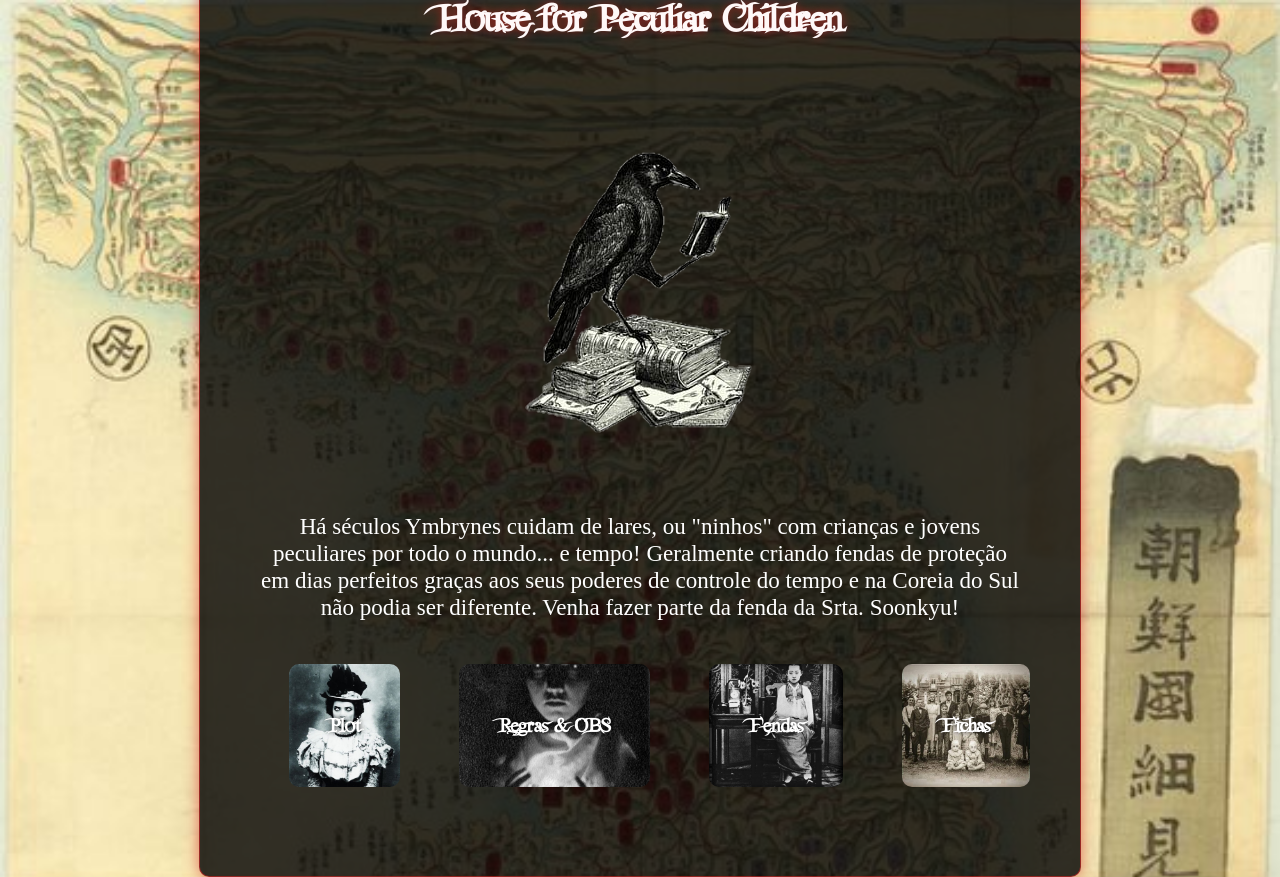
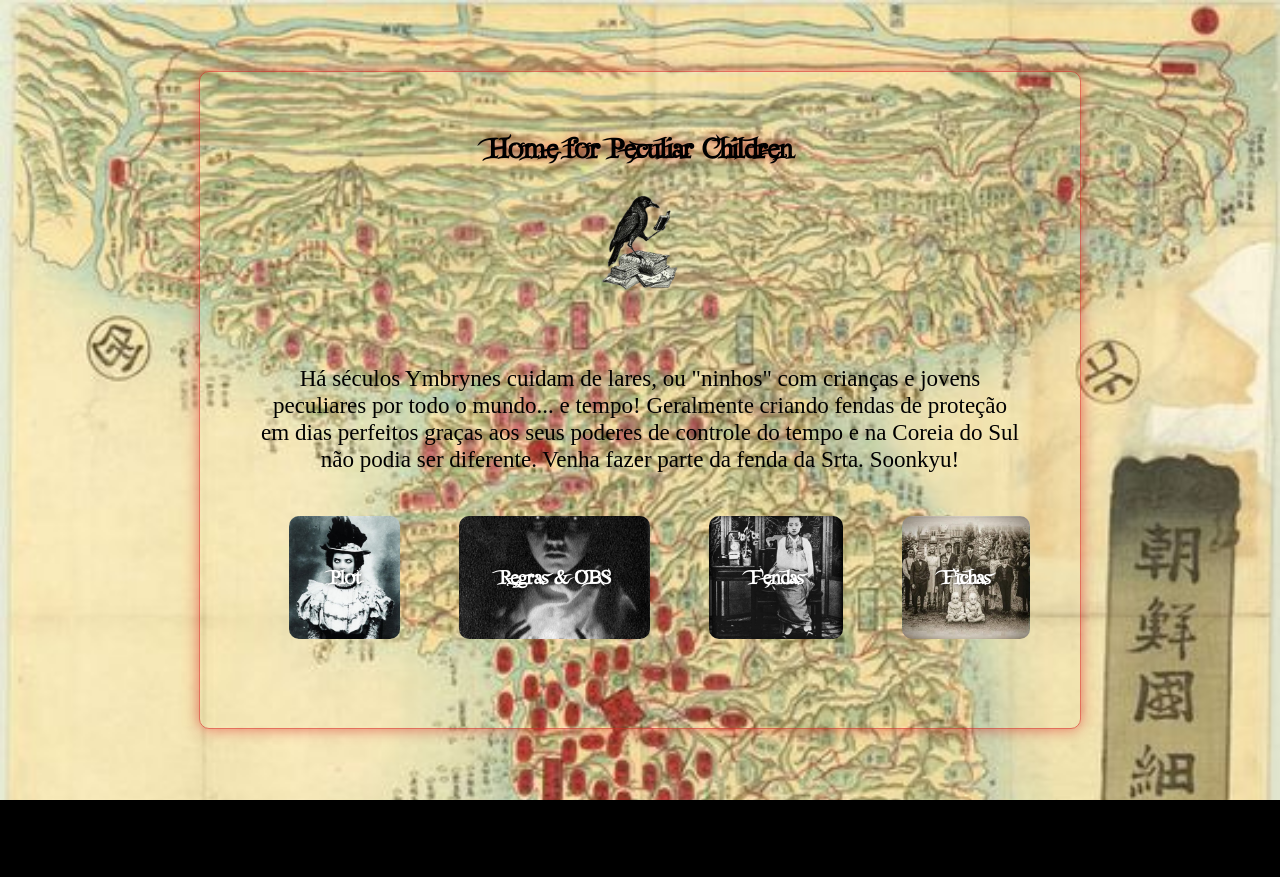
Before and after one commit to maccordi/githubpages, a plain HTML site: page index.html in a window 1280 px wide. After the commit the page ends 800 px from the top, so only its background shows below. Drawn offline with Linux system fonts and the light colour scheme.

Commit message:
Add files via upload

```diff
--- a/index.css
+++ b/index.css
@@ -22,9 +22,30 @@ body {
     height: 100vh;
 }
 
+.header {
+    position: relative;
+    display: flex;
+    justify-content: space-between;
+    align-items: center;
+    flex-direction: row; /* Mantém os itens em linha para telas maiores */
+    padding: 20px;
+}
+
+.header img {
+    max-width: 150px; /* Controla o tamanho da imagem */
+    height: auto;
+    margin-right: 20px; /* Espaço entre a imagem e o texto */
+}
+
+.header h1 {
+    font-size: 2em;
+    color: #000000;
+    font-family: 'Fairy', Times, serif;
+    text-shadow: 0 0 10px rgba(219, 35, 35, 0.6);
+    margin: 0;
+}
 /* Estilos de Navegação */
 nav {
-    background-color: rgba(0, 0, 0, 0.8); /* Fundo semi-transparente */
     border: 1px solid rgba(219, 35, 35, 0.6);
     padding: 40px;
     border-radius: 10px;
@@ -35,7 +56,7 @@ nav {
 
 /* Estilos para o Título */
 h1 {
-    color: #fff8f8;
+    color: #000000;
     font-size: 2em;
     text-align: center;
     margin-bottom: 20px;
@@ -45,7 +66,7 @@ h1 {
 
 /* Estilos para Lore */
 .lore {
-    color: white;
+    color: rgb(0, 0, 0);
     font-size: 1.2em;
     text-align: center;
     margin: 20px 0;
@@ -152,3 +173,19 @@ a:hover {
         height: auto;
     }
 }
+.header {
+    flex-direction: column; /* Coloca a imagem acima do texto em dispositivos móveis */
+    justify-content: center;
+    align-items: center;
+}
+
+.header img {
+    margin-right: 0;
+    margin-bottom: 15px; /* Adiciona espaço abaixo da imagem */
+    max-width: 100px; /* Reduz a imagem em telas pequenas */
+}
+
+.header h1 {
+    font-size: 1.5em; /* Ajusta o tamanho do texto em telas menores */
+    text-align: center; /* Centraliza o texto para melhor visualização */
+}
--- a/index.html
+++ b/index.html
@@ -9,7 +9,7 @@
 <body>
     <nav>
       <div class="header">
-        <h1>House for Peculiar Children</h1>
+        <h1>Home for Peculiar Children</h1>
         <img src="./img/crv.png" alt="Corvo" class="png-image"> <!-- PNG do Corvo -->
       </div>
     <div class="lore">
```
